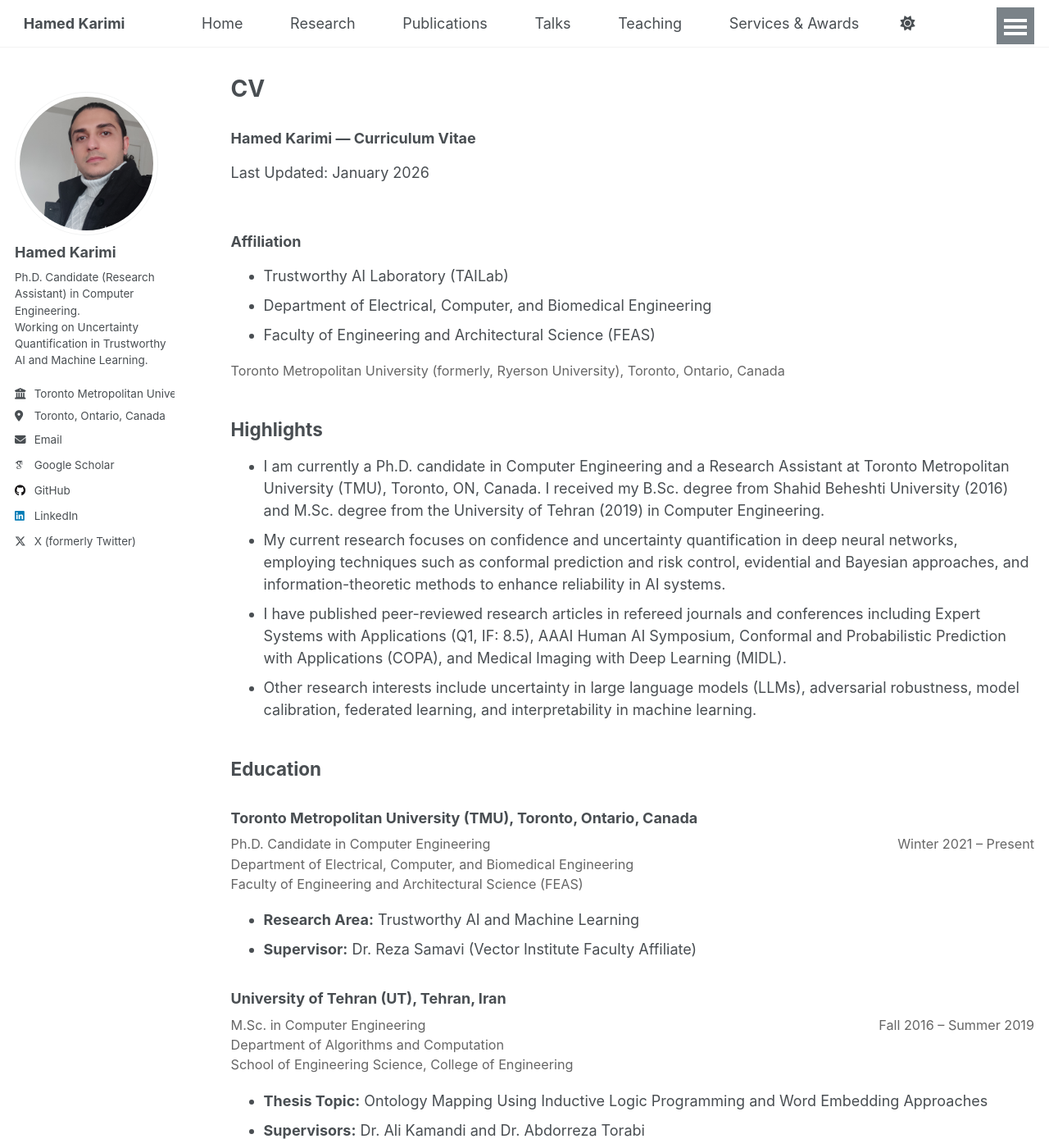
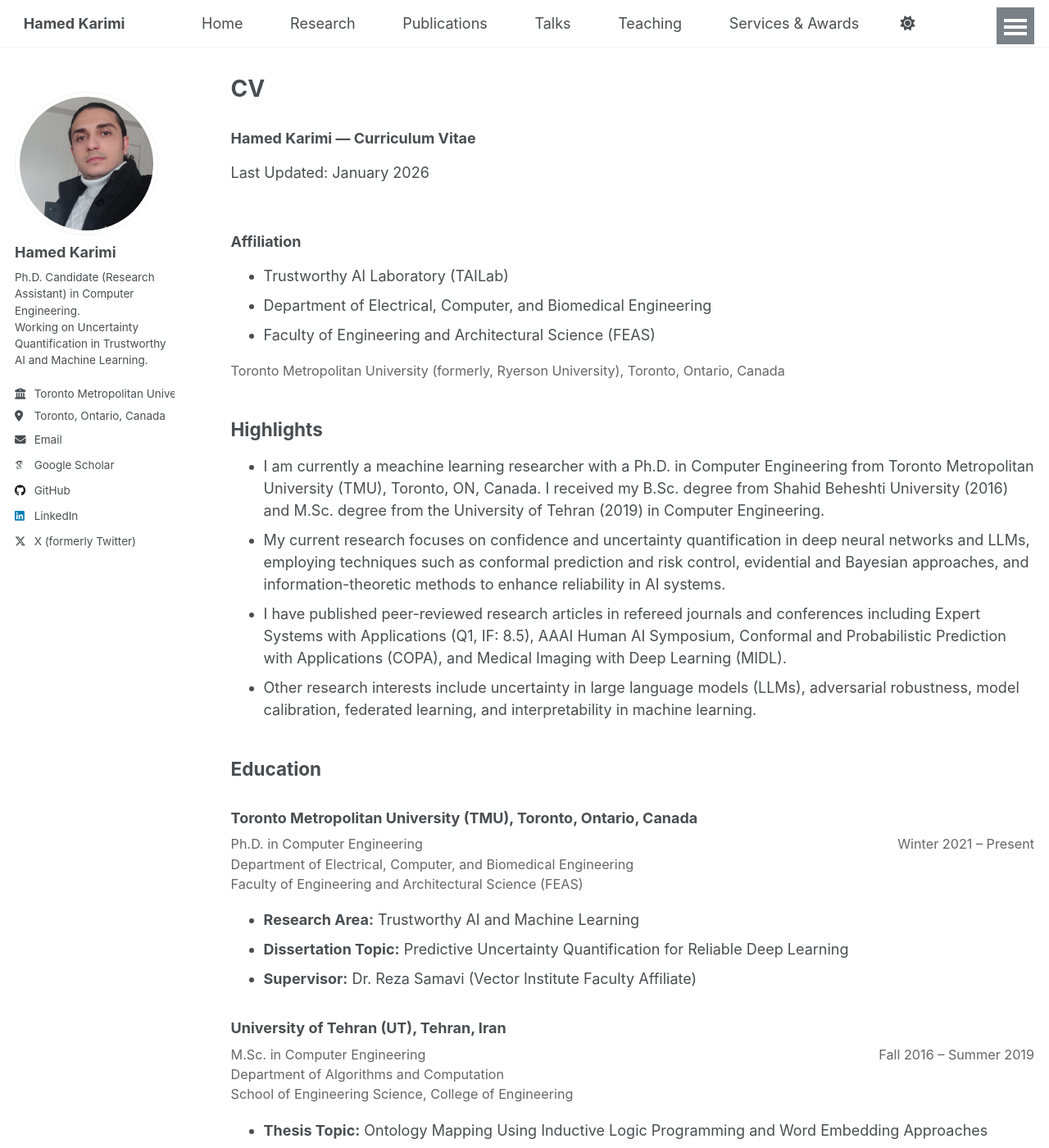
Before and after one commit to hamedmx/hamedmx.github.io, a Jekyll site: the page built from _pages/cv.md, in a window 1280 px wide and 1400 px high. Shown: the whole window at 82% size. Built offline with Jekyll 4.4.1, drawn with Linux system fonts in a browser that asks for light colours; some web fonts are replaced; a script that is not in the unit is left out.

Commit message:
Update cv.md

```diff
--- a/_pages/cv.md
+++ b/_pages/cv.md
@@ -27,8 +27,8 @@ Last Updated: January 2026
 
 
 ## Highlights
-- I am currently a Ph.D. candidate in Computer Engineering and a Research Assistant at Toronto Metropolitan University (TMU), Toronto, ON, Canada. I received my B.Sc. degree from Shahid Beheshti University (2016) and M.Sc. degree from the University of Tehran (2019) in Computer Engineering.
-- My current research focuses on confidence and uncertainty quantification in deep neural networks, employing techniques such as conformal prediction and risk control, evidential and Bayesian approaches, and information-theoretic methods to enhance reliability in AI systems.
+- I am currently a meachine learning researcher with a Ph.D. in Computer Engineering from Toronto Metropolitan University (TMU), Toronto, ON, Canada. I received my B.Sc. degree from Shahid Beheshti University (2016) and M.Sc. degree from the University of Tehran (2019) in Computer Engineering.
+- My current research focuses on confidence and uncertainty quantification in deep neural networks and LLMs, employing techniques such as conformal prediction and risk control, evidential and Bayesian approaches, and information-theoretic methods to enhance reliability in AI systems.
 - I have published peer-reviewed research articles in refereed journals and conferences including Expert Systems with Applications (Q1, IF: 8.5), AAAI Human AI Symposium, Conformal and Probabilistic Prediction with Applications (COPA), and Medical Imaging with Deep Learning (MIDL).
 - Other research interests include uncertainty in large language models (LLMs), adversarial robustness, model calibration, federated learning, and interpretability in machine learning.
 
@@ -38,11 +38,12 @@ Last Updated: January 2026
 ### Toronto Metropolitan University (TMU), Toronto, Ontario, Canada
 
 <div class="cv-meta">
-  <span class="where">Ph.D. Candidate in Computer Engineering<br>Department of Electrical, Computer, and Biomedical Engineering<br>Faculty of Engineering and Architectural Science (FEAS)</span>
+  <span class="where">Ph.D. in Computer Engineering<br>Department of Electrical, Computer, and Biomedical Engineering<br>Faculty of Engineering and Architectural Science (FEAS)</span>
   <span class="when">Winter 2021 – Present</span>
 </div>
 
 - **Research Area:** Trustworthy AI and Machine Learning
+- **Dissertation Topic:** Predictive Uncertainty Quantification for Reliable Deep Learning
 - **Supervisor:** Dr. Reza Samavi (Vector Institute Faculty Affiliate)
 
 ### University of Tehran (UT), Tehran, Iran
```
